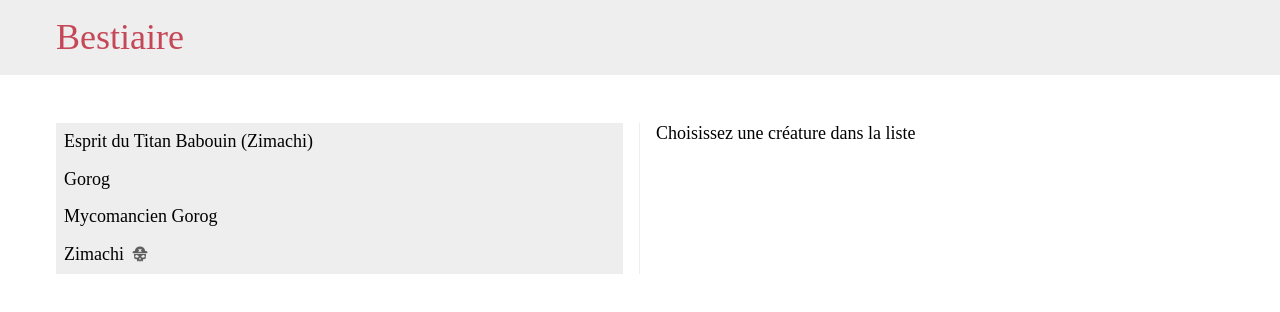
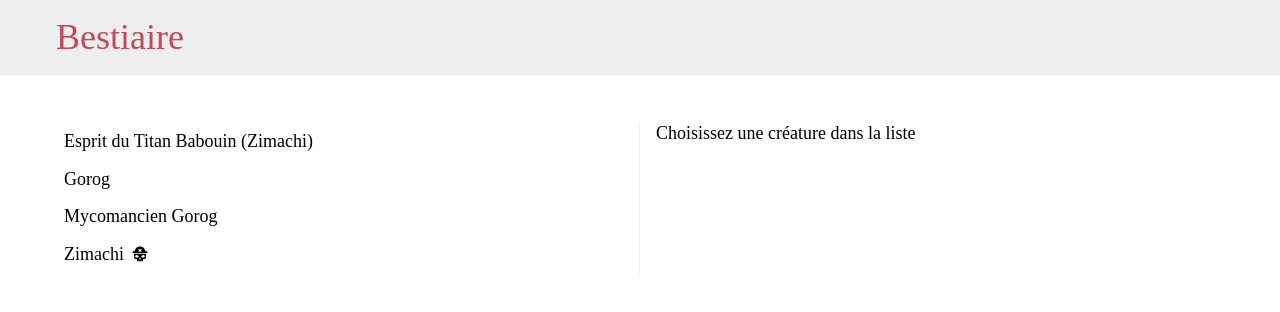
Before and after one commit to VivienLN/rpg-bestiary, a Vue app: page / in a window 1280 px wide. Shown: the top 312 px of the page. Built offline with nearby package versions, Linux system fonts and the light colour scheme; a web font is replaced by a local one.

Commit message:
nav style

```diff
--- a/src/components/NavMain.vue
+++ b/src/components/NavMain.vue
@@ -46,19 +46,23 @@
     color: #000;
     display: block;
     padding: 0.5rem;
-    background: #eee;
   }
   .icon {
     height: 1em;
     vertical-align: middle;
     position: relative;
     top: -.1rem;
-    opacity: .6;
   }
   a:hover {
-    background: #ddd;
+    background: #f5f5f5;
+    transition: .2s;
   }
   a.router-link-active {
     font-weight: bold;
+    background: #eaeaea;
+    color: #c54859;
+  }
+  a.router-link-active svg {
+    fill: #c54859;
   }
 </style>
```
